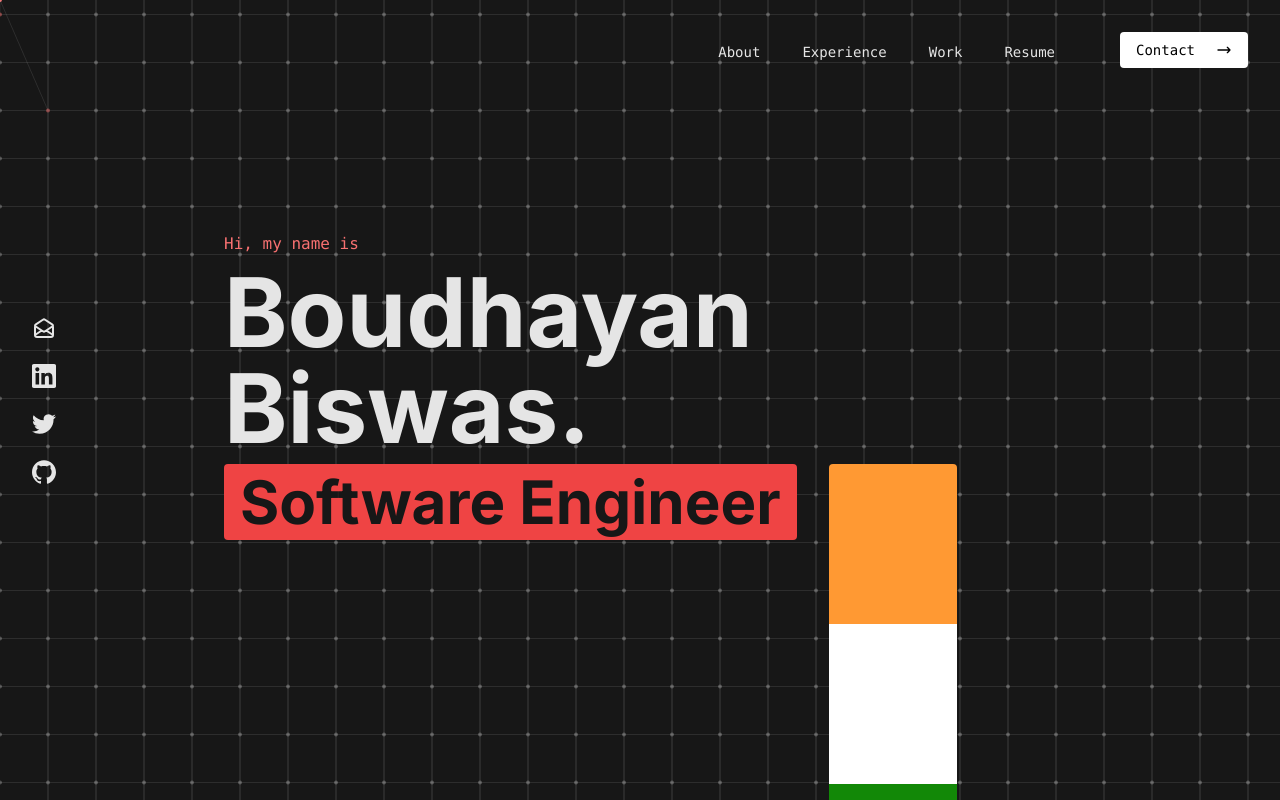
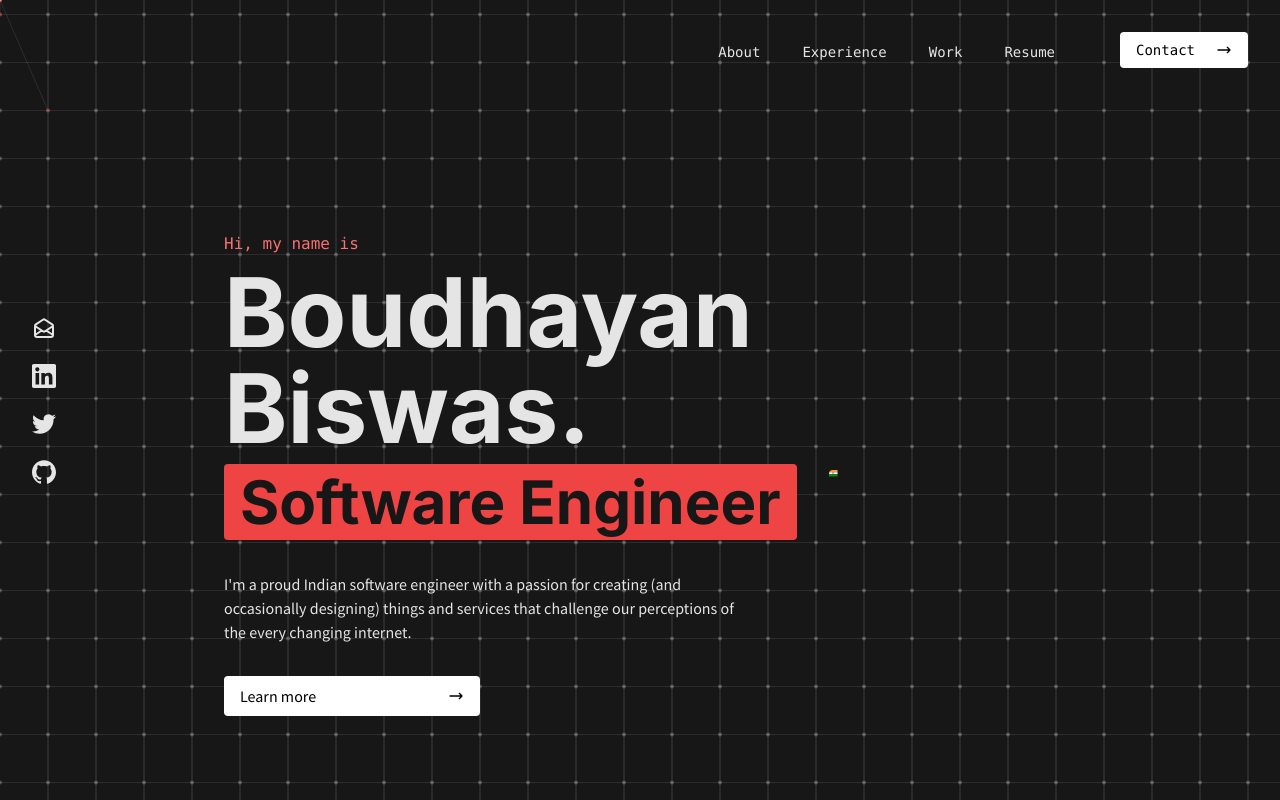
Before and after one commit to boudhayan/myportfolio, a Next.js app: page / in a window 1280 px wide. Built offline with nearby package versions, Linux system fonts and the light colour scheme.

Commit message:
Update CanadaFlag.tsx

```diff
--- a/src/components/CanadaFlag.tsx
+++ b/src/components/CanadaFlag.tsx
@@ -1,6 +1,6 @@
 export const CanadaFlag: React.VFC<{ className?: string }> = function ({ className }) {
 	return (
-		<svg className={className} xmlns="http://www.w3.org/2000/svg" xmlns:xlink="http://www.w3.org/1999/xlink" width="640" height="480">
+		<svg className={className} viewBox="0 0 9600 4800" xmlns="http://www.w3.org/2000/svg">
 		<title>Flag of Canada</title>
 		<path fill="#f93" d="M0 0h640v160H0z"/><path fill="#fff" d="M0 160h640v160H0z"/><path fill="#128807" d="M0 320h640v160H0z"/><g transform="matrix(3.2 0 0 3.2 320 240)"><circle r="20" fill="#008"/><circle r="17.5" fill="#fff"/><circle r="3.5" fill="#008"/><g id="d"><g id="c"><g id="b"><g id="a" fill="#008"><circle r=".875" transform="rotate(7.5 -8.75 133.5)"/><path d="M0 17.5.6 7 0 2l-.6 5L0 17.5z"/></g><use width="100%" height="100%" transform="rotate(15)" xlink:href="#a"/></g><use width="100%" height="100%" transform="rotate(30)" xlink:href="#b"/></g><use width="100%" height="100%" transform="rotate(60)" xlink:href="#c"/></g><use width="100%" height="100%" transform="rotate(120)" xlink:href="#d"/><use width="100%" height="100%" transform="rotate(-120)" xlink:href="#d"/></g></svg>
 	);
```
